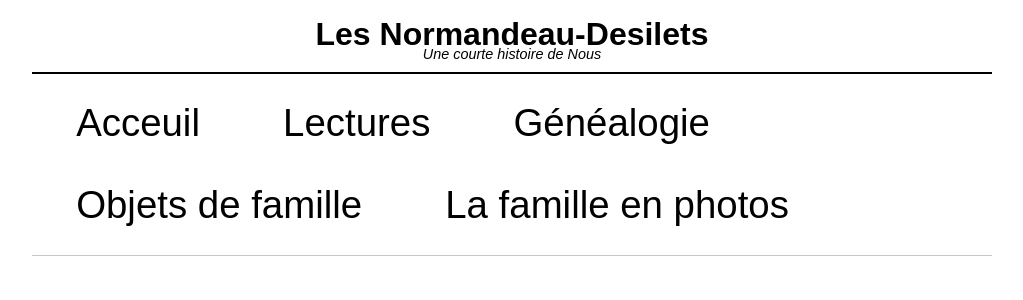
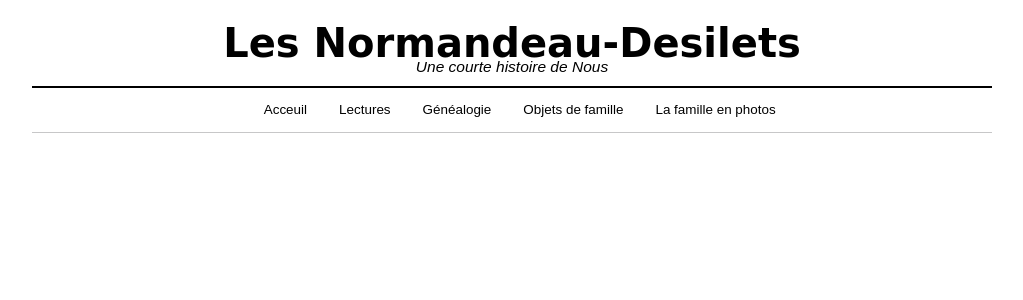
Before and after one commit to micheldesilets/la_famille, a PHP site: page /photo_gallery_copy.php in a window 1280 px wide. Shown: the top 300 px of the page, without its empty margins (128-1151 px from the left). Run offline with PHP 8.4, Linux system fonts and the light colour scheme; data that the repository does not hold is empty; some libraries are stand-ins or nearby versions.

Commit message:
Media adjustments - Working on iPad size

```diff
--- a/css/media_query.css
+++ b/css/media_query.css
@@ -34,7 +34,7 @@
 
   .nav-main a {
     display: inline-block;
-    font-size: 2em;
+    font-size: .5em;
     padding: .5em .9em .5em 1.15em;
   }
 
@@ -142,11 +142,48 @@
 /* 768+
 ------------------------------------------- */
 @media only screen and (min-width: 48em) {
-  /* h1 {
-     font-size: 3.25em;
+  h1 {
+    font-size: 2.5em;
    }
 
-   !* Masthead *!
+  .subhead {
+    font-size: 0.97em;
+    text-align: center;
+    margin-bottom: -0.4em;
+  }
+
+  .nav-main {
+    border-top: 0.15em solid black;
+    text-align: center;
+  }
+
+  .nav-main li {
+    font-size: 1.2em;
+  }
+
+  .nav-main li:first-child {
+    border-left: none;
+  }
+
+  .nav-main li:last-child a {
+    padding-right: 0;
+  }
+
+  .nav-main a {
+    display: inline-block;
+    font-size: .7em;
+    padding: .5em .9em .5em 1.15em;
+  }
+
+  .home-pic {
+    display: block;
+    margin-left: auto;
+    margin-right: auto;
+    width: 80%;
+  }
+
+  /*
+     !* Masthead *!
    .masthead {
      padding-top: 10px;
    }
--- a/css/style.css
+++ b/css/style.css
@@ -21,7 +21,7 @@ html, body {
 /* GENERAL (APPLIED TO ELEMENTS)
 ------------------------------------------ */
 body {
-  font-family: raleway, sans-serif;
+  font-family: 'Raleway', sans-serif;
   font-size: 100%;
   background-repeat: no-repeat;
   background-position: top left;
@@ -29,7 +29,7 @@ body {
 }
 
 h1 {
-  font-family: "Alex Brush", sans-serif;
+  font-family: 'Alex Brush', cursive;
   margin-bottom: .001em;
   color: black;
   /*text-shadow: 3px 2px 2px black;*/
--- a/index.php
+++ b/index.php
@@ -7,6 +7,7 @@
   <link rel="stylesheet" href="css/normalize.css">
   <link rel="stylesheet" href="css/style.css">
   <link rel="stylesheet" href="css/media_query.css" media="screen">
+  <link href="https://fonts.googleapis.com/css?family=Alex+Brush|Raleway:400,400i,700,700i" rel="stylesheet">
   <?php
   require_once 'classes/database/cl_photosDB.php';
 
```
